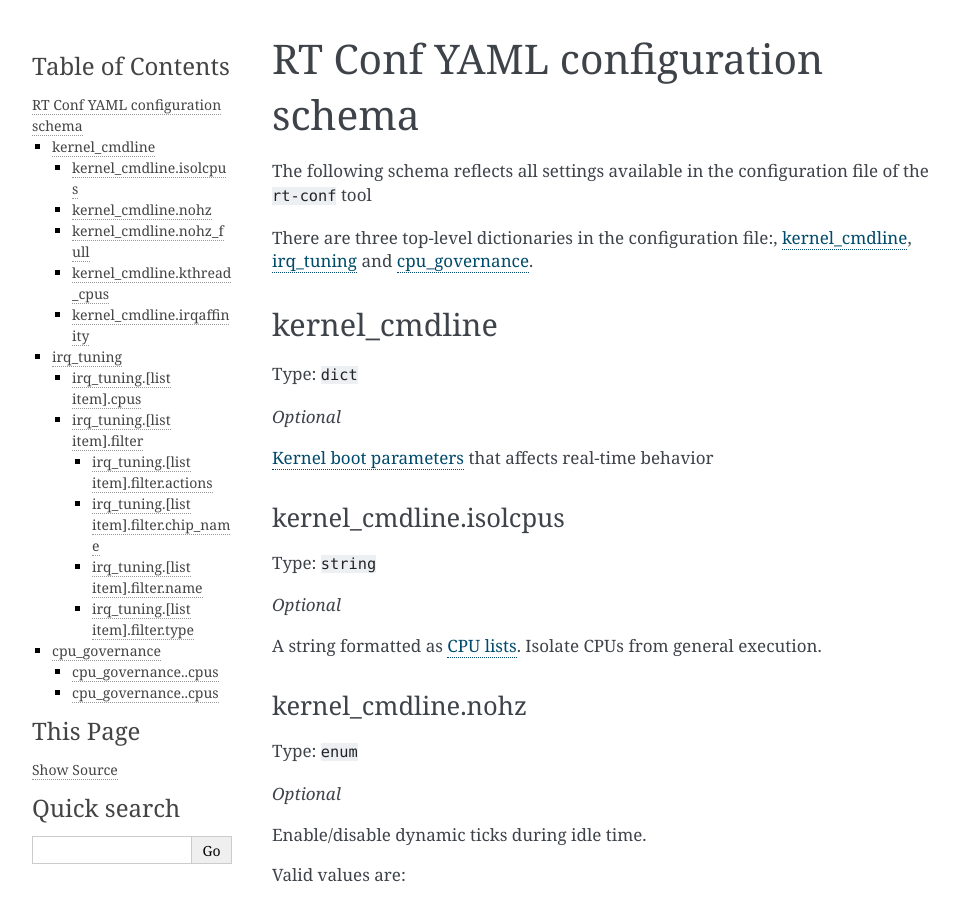
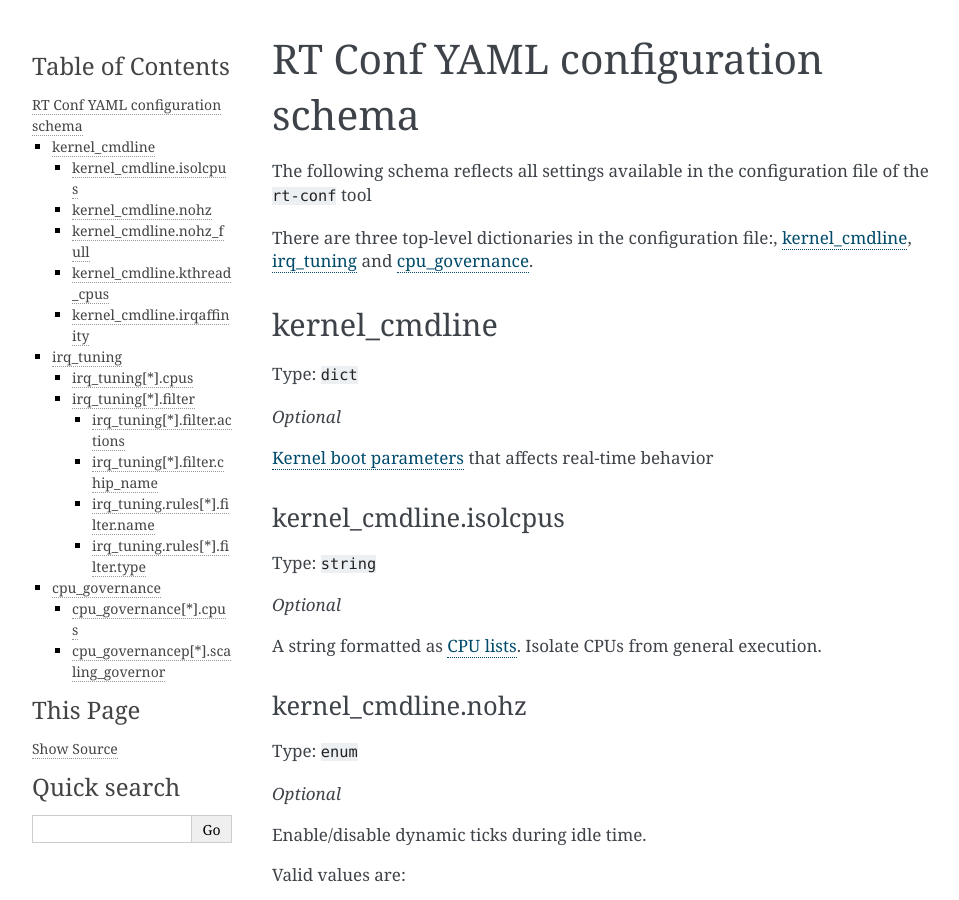
Before and after one commit to canonical/real-time-ubuntu-docs, a Sphinx documentation site: the page built from docs/reference/rt-conf-yaml.md, in a window 1280 px wide and 900 px high. Shown: the whole window, without its empty margins (148-1107 px from the left). Built offline with Sphinx 7.4.7, drawn with Linux system fonts in a browser that asks for light colours; some of the changed text lies outside the part shown.

Commit message:
refact|fix: use new indicator for list and fix wrong title name
Signed-off-by: Lincoln Wallace <lincoln.wallace@canonical.com>

````diff
--- a/docs/reference/rt-conf-yaml.md
+++ b/docs/reference/rt-conf-yaml.md
@@ -85,7 +85,7 @@
       type: "edge"
 ```
 
-### irq_tuning.[list item].cpus
+### irq_tuning[*].cpus
 
 Type `string`
 
@@ -95,7 +95,7 @@
 Specifies the list of CPUs which will handle the matched IRQs on the {ref}`filter <irqfilter>`.
 
 (irqfilter)=
-### irq_tuning.[list item].filter
+### irq_tuning[*].filter
 
 Type: `dict`
 
@@ -103,7 +103,7 @@
 
 A dictionary with keys related to IRQ properties of `/sys/kernel/irq/<IRQ-num>/`.
 
-#### irq_tuning.[list item].filter.actions
+#### irq_tuning[*].filter.actions
 
 Type: `regex string`
 
@@ -112,7 +112,7 @@
 The IRQ action chain. A comma-separated list of zero or more device names associated with this interrupt.
 For network related, generally is the name of the network interface shown in `ip link show`.
 
-#### irq_tuning.[list item].filter.chip_name
+#### irq_tuning[*].filter.chip_name
 
 Type: `regex string`
 
@@ -122,7 +122,7 @@
 
 Example: `IR-PCI-MSIX-0000:04:00.0`
 
-#### irq_tuning.[list item].filter.name
+#### irq_tuning.rules[*].filter.name
 
 Type: `regex string`
 
@@ -133,7 +133,7 @@
   * `edge`
   * `fasteoi`
 
-#### irq_tuning.[list item].filter.type
+#### irq_tuning.rules[*].filter.type
 
 Type: `enum`
 
@@ -162,7 +162,7 @@
     scaling_governor: "performance"
 ```
 
-### cpu_governance..cpus
+### cpu_governance[*].cpus
 
 Type: `string`
 
@@ -172,7 +172,7 @@
 Specifies which cpus are going to be configured with the scaling governor specified in the item.
 
 
-### cpu_governance..cpus
+### cpu_governancep[*].scaling_governor
 
 Type: `string`
 
````
